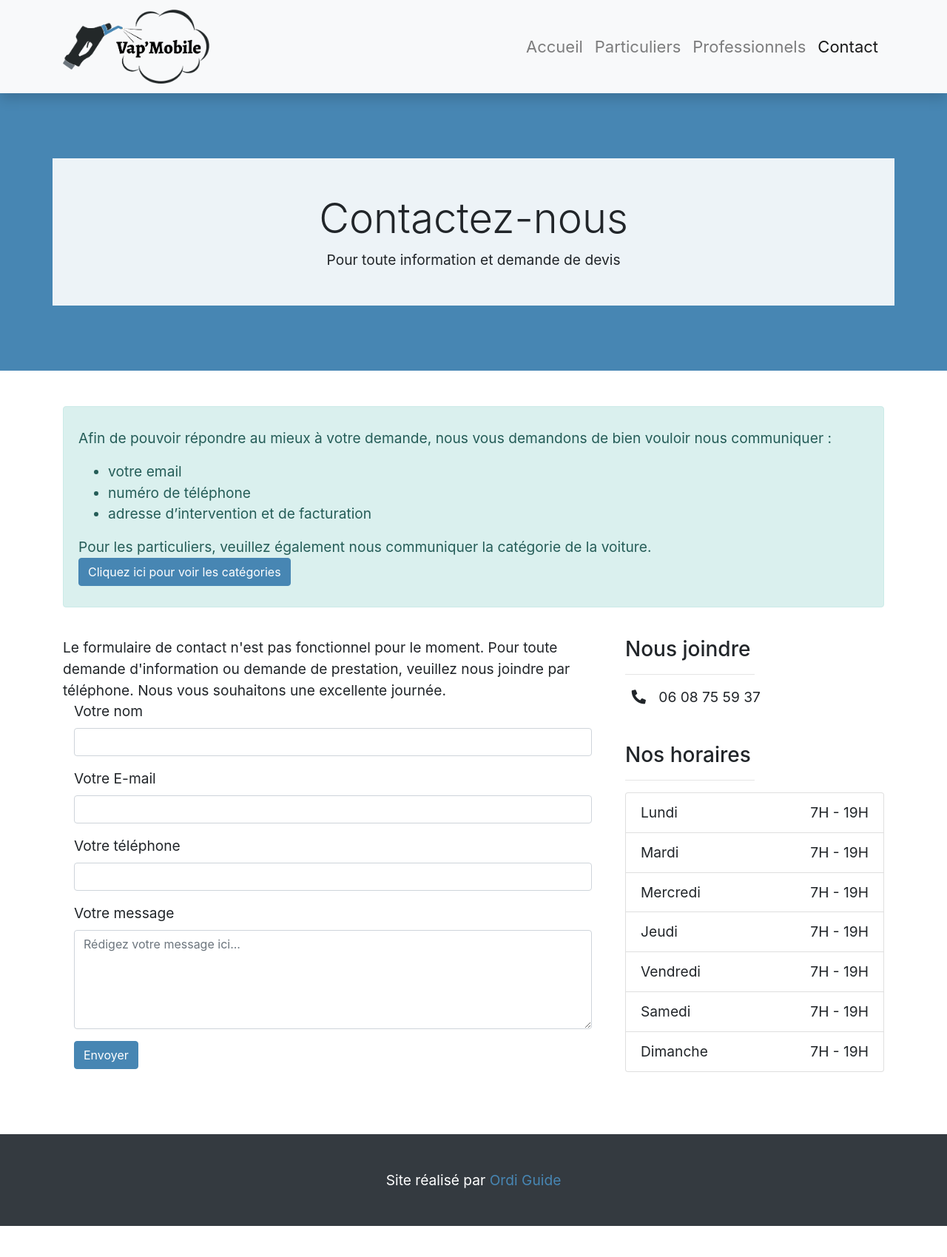
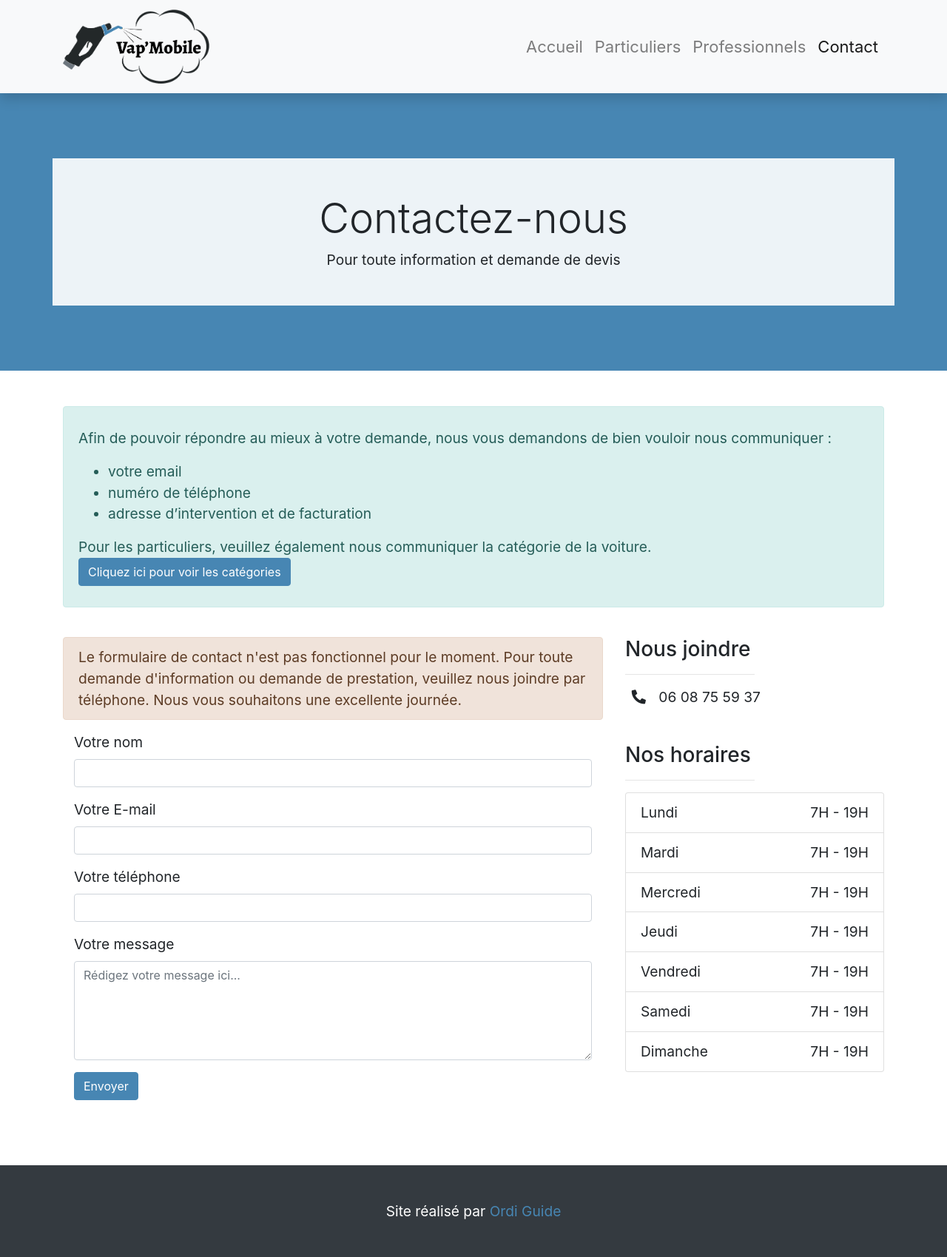
Before and after one commit to l-Aeden-l/vap-mobile, a Jekyll site: the page built from _pages/contact.html, in a window 1280 px wide. Shown: the whole page at 74% size. Built offline with Jekyll 4.4.1, drawn with Linux system fonts in a browser that asks for light colours; before the commit the page ends 1657 px from its top, so only the background shows below that.

Commit message:
Message discontionnement formulaire contact

```diff
--- a/_pages/contact.html
+++ b/_pages/contact.html
@@ -22,7 +22,7 @@ permalink: /contact/
 <div class="row py-4">
     <div class="col-md-8 col-sm-12">
     <div class="well well-sm">
-        <div class="form-submission-message" role="alert alert-warning">Le formulaire de contact n'est pas fonctionnel pour le moment. Pour toute demande d'information ou demande de prestation, veuillez nous joindre par téléphone. Nous vous souhaitons une excellente journée.</div>
+        <div class="form-submission-message alert alert-warning" role="alert">Le formulaire de contact n'est pas fonctionnel pour le moment. Pour toute demande d'information ou demande de prestation, veuillez nous joindre par téléphone. Nous vous souhaitons une excellente journée.</div>
         <form action="{{ site.baseurl }}/assets/vendor/phpmailer/sendmail.php" id="email-form" class="form-horizontal" method="post"></form>
             <fieldset>
                 <!-- Name input -->
```
